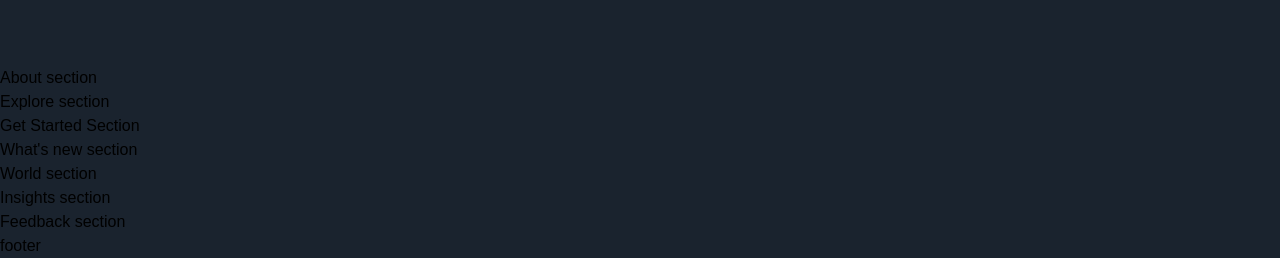
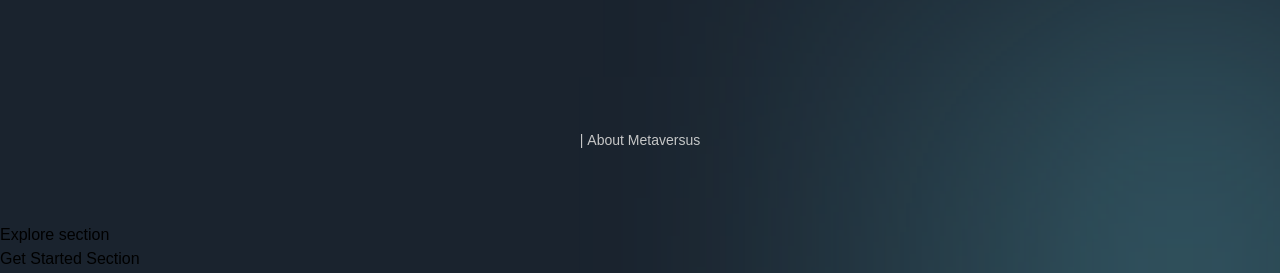
Before and after one commit to Lakshya123-cyber/Modern-Website, a Next.js app: page / in a window 1280 px wide. Shown: the part 1038-1311 px from the top of the page. Built offline with nearby package versions, Linux system fonts and the light colour scheme; a web font is replaced by a local one.

Commit message:
Animation

```diff
--- a/components/CustomTexts.jsx
+++ b/components/CustomTexts.jsx
@@ -1,9 +1,18 @@
-'use client';
+"use client";
+import { motion } from "framer-motion";
+import { textContainer, textVariant2 } from "../utils/motion";
 
-export const TypingText = () => (
-  <p>Typing Text</p>
+export const TypingText = ({ title, textStyles }) => (
+  <motion.p
+    variants={textContainer}
+    className={`font-normal text-[14px] text-secondary-white ${textStyles}`}
+  >
+    {Array.from(title).map((letter, index) => (
+      <motion.span variants={textVariant2} key={index}>
+        {letter === " " ? "\u00A0" : letter}
+      </motion.span>
+    ))}
+  </motion.p>
 );
 
-export const TitleText = () => (
-  <h2>Title Text</h2>
-);
+export const TitleText = ({ title, textStyles }) => <h2>Title Text</h2>;
--- a/sections/About.jsx
+++ b/sections/About.jsx
@@ -1,9 +1,28 @@
-'use client';
+"use client";
+import { motion } from "framer-motion";
+import { TypingText } from "../components";
+import styles from "../styles";
+import { fadeIn, staggerContainer } from "../utils/motion";
 
 const About = () => (
-  <section>
-    About section
+  <section className={`${styles.paddings} relative z-10`}>
+    <div className="gradient-02 z-0" />
+    <motion.div
+      variants={staggerContainer}
+      initial="hidden"
+      whileInView="show"
+      viewport={{ once: false, amount: 0.25 }}
+      className={`${styles.innerWidth} mx-auto ${styles.flexCenter} flex-col`}
+    >
+      <TypingText title="| About Metaversus" textStyles="text-center" />
+
+      <motion.p variants={fadeIn('up', 'tween', 0.2, 1)} className="mt-[8px] font-normal sm:text-[32px] text-[20px] text-center text-secondary-white">
+
+      </motion.p>
+    </motion.div>
   </section>
 );
 
+// TODO: 48:35
+
 export default About;
```
